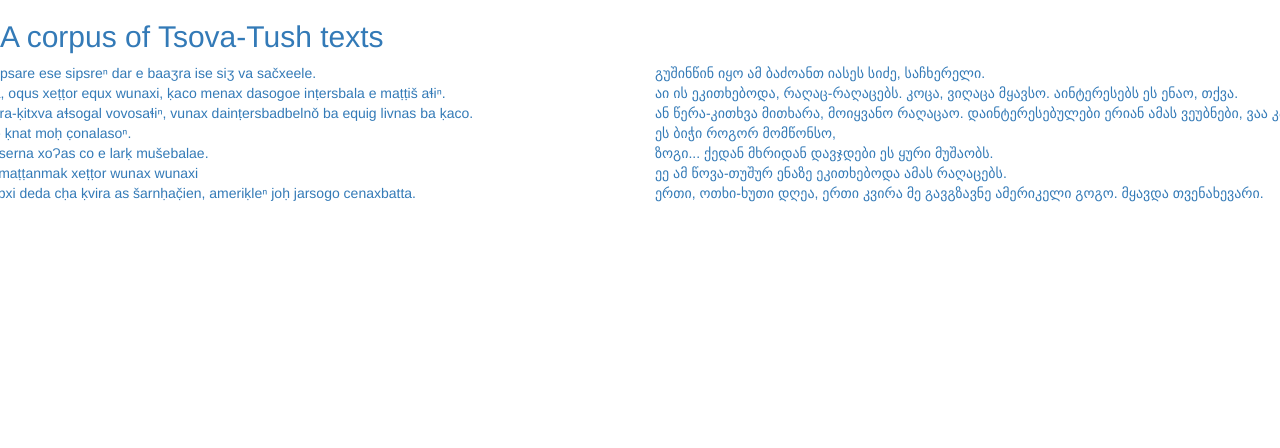
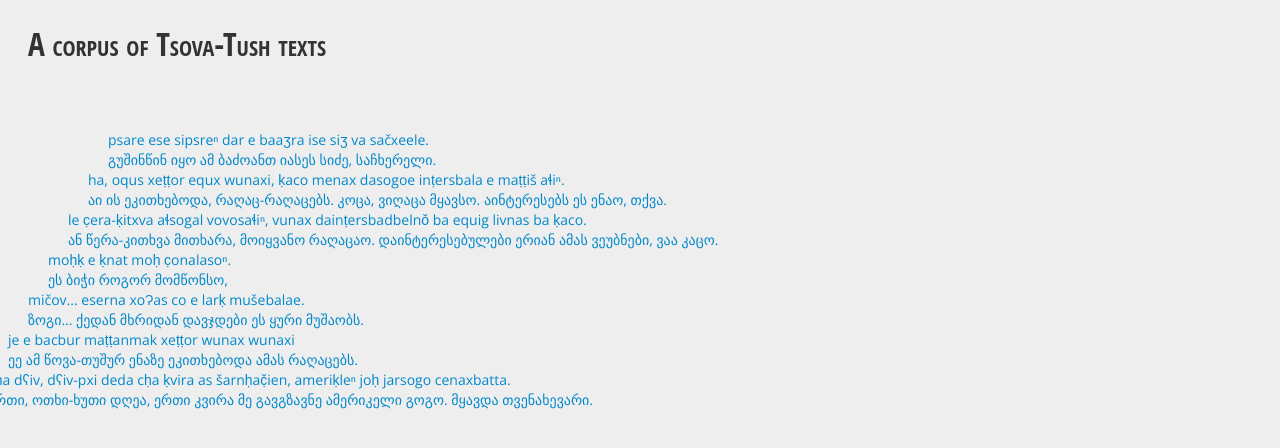
Before and after one commit to JesseWS/tsovatush, a Jekyll site: the page built from texts/Text1.html, in a window 1280 px wide. Shown: the top 448 px of the page. Built offline with Jekyll 4.4.1, drawn with Linux system fonts in a browser that asks for light colours; nearby versions of some CDN libraries; library files that are not in the unit come from our copies.

Commit message:
small fix

```diff
--- a/_includes/head.html
+++ b/_includes/head.html
@@ -6,15 +6,15 @@
   <title>{% if page.title %}{{ page.title | escape }}{% else %}{{ site.title | escape }}{% endif %}</title>
   <meta name="description" content="{% if page.excerpt %}{{ page.excerpt | strip_html | strip_newlines | truncate: 160 }}{% else %}{{ site.description }}{% endif %}">
 
-  <link rel="stylesheet" href="{{ "css/bootstrap.min.css" | prepend: site.baseurl }}">
-  <link rel="stylesheet" href="{{ "css/main.css" | prepend: site.baseurl }}">
+  <link rel="stylesheet" href="{{ "/css/bootstrap.min.css" | prepend: site.baseurl }}">
+  <link rel="stylesheet" href="{{ "/css/main.css" | prepend: site.baseurl }}">
   <link rel="canonical" href="{{ page.url | replace:'index.html','' | prepend: site.baseurl | prepend: site.url }}">
 
   <link rel="stylesheet" type="text/css" href="https://fonts.googleapis.com/css?family=Open+Sans">
   <link rel="stylesheet" type="text/css" href="https://fonts.googleapis.com/css?family=Open+Sans+Condensed">
 
-  <script src="{{ "js/jquery.min.js" | prepend: site.baseurl }}" type="text/javascript"></script>
-  <script src="{{ "js/bootstrap.min.js" | prepend: site.baseurl }}" type="text/javascript"></script>
+  <script src="{{ "/js/jquery.min.js" | prepend: site.baseurl }}" type="text/javascript"></script>
+  <script src="{{ "/js/bootstrap.min.js" | prepend: site.baseurl }}" type="text/javascript"></script>
 
 {% if site.google_analytics and jekyll.environment == 'production' %}
 {% include analytics.html %}
```
